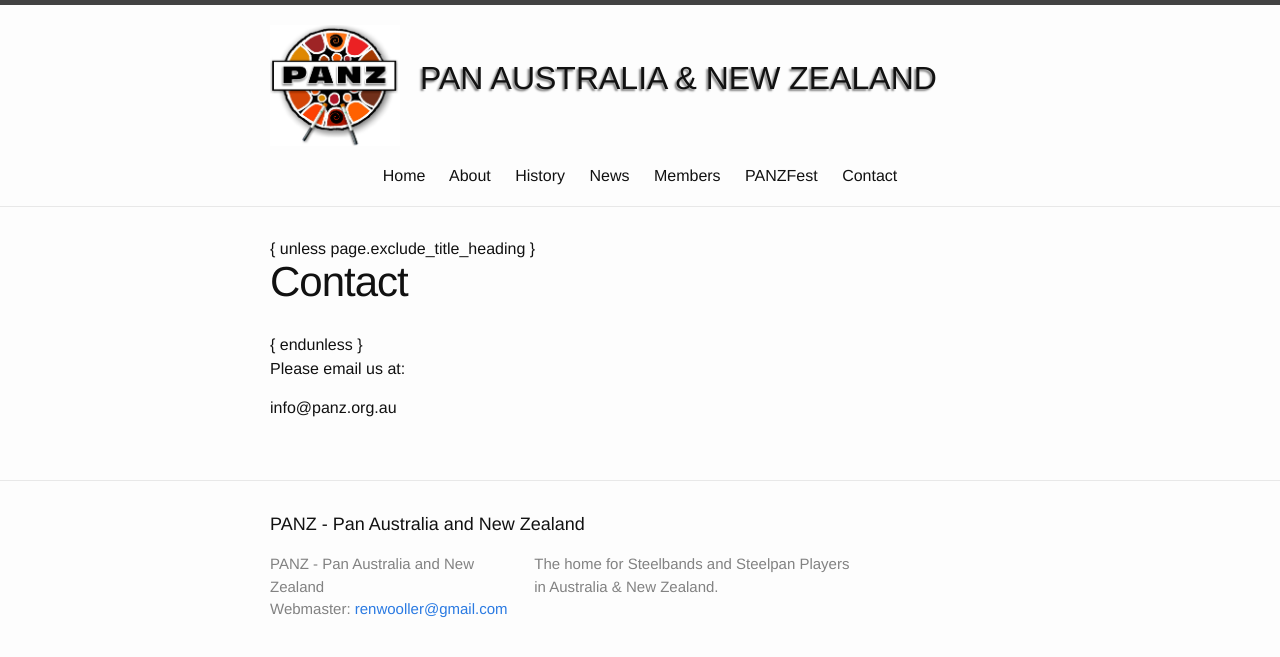
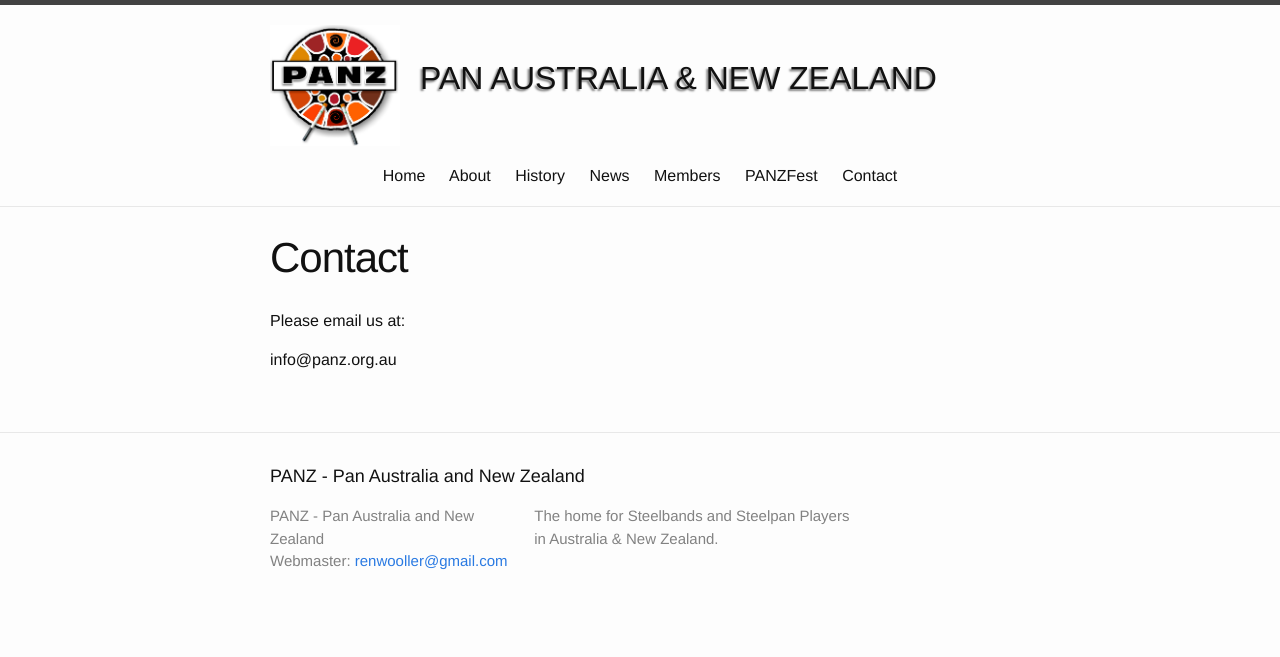
Before and after one commit to panzweb/panzweb.github.io, a Jekyll site: the page built from 5.contact.markdown, in a window 1280 px wide. Shown: the top 657 px of the page. Built offline with Jekyll 4.4.1, drawn with Linux system fonts in a browser that asks for light colours.

Commit message:
Update page.html

```diff
--- a/_layouts/page.html
+++ b/_layouts/page.html
@@ -2,11 +2,11 @@
 layout: default
 ---
 <article class="post">
-  { unless page.exclude_title_heading }
+  {% unless page.exclude_title_heading %}
     <header class="post-header">
       <h1 class="post-title">{{ page.title }}</h1>
     </header>
-  { endunless }
+  {% endunless %}
 
   <div class="post-content">
     {{ content }}
```
